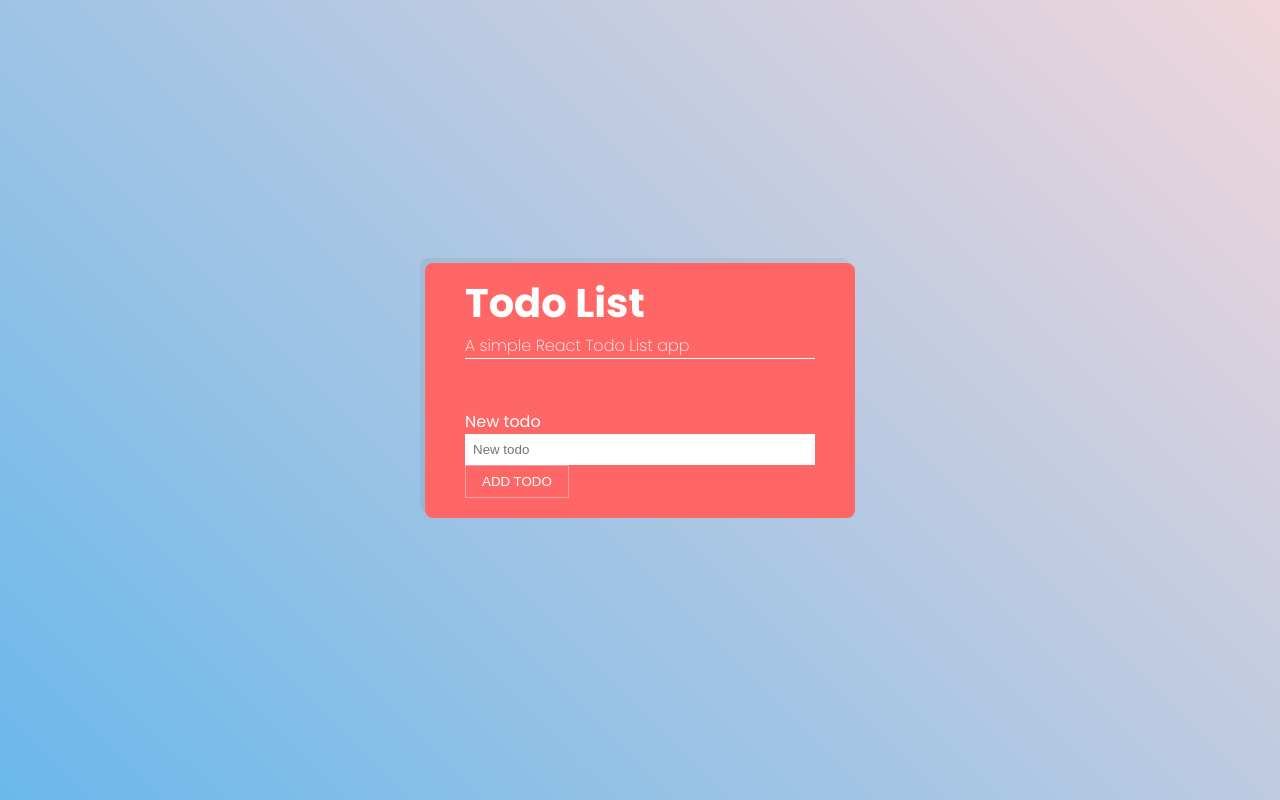
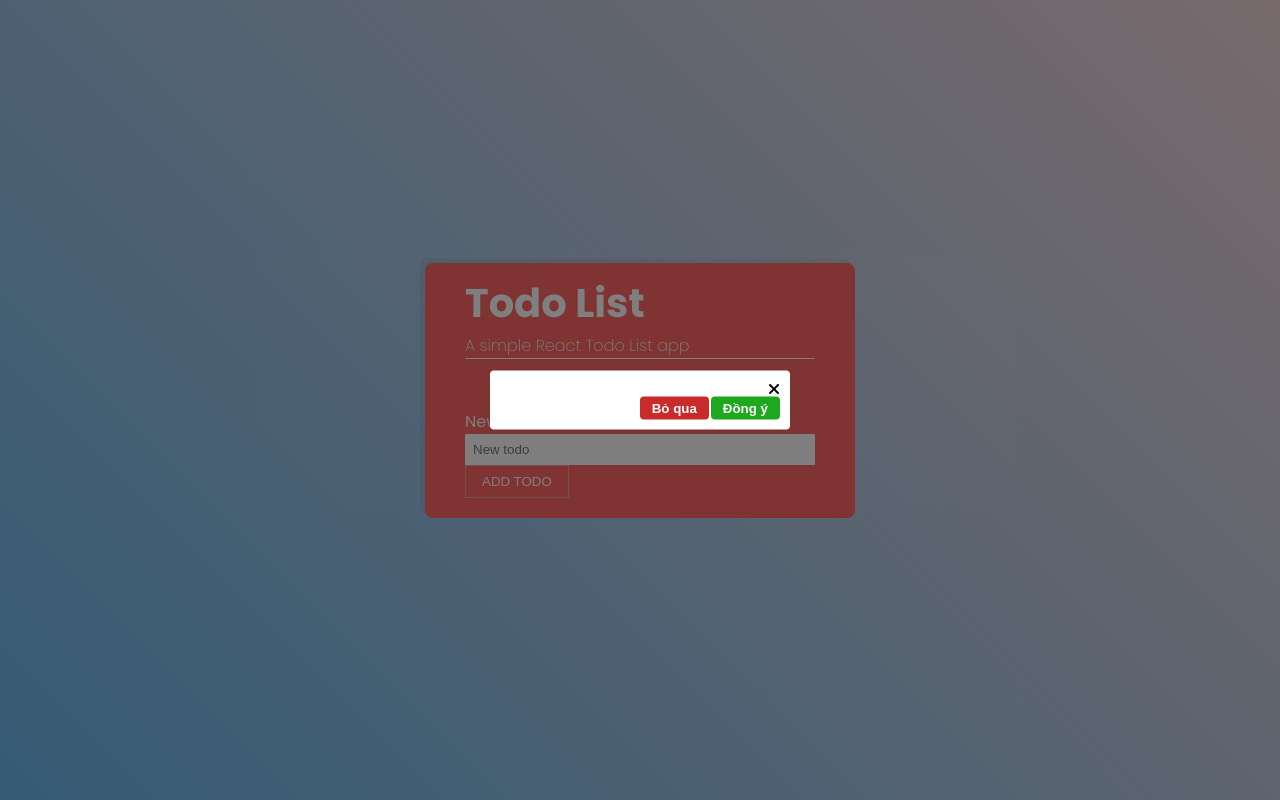
Before and after one commit to nguyenbinhduong108/Learn_React, a React (Vite) app: page / in a window 1280 px wide. Built offline with nearby package versions, Linux system fonts and the light colour scheme.

Commit message:
use scss

```diff
--- a/package.json
+++ b/package.json
@@ -22,6 +22,7 @@
     "eslint": "^8.56.0",
     "eslint-plugin-react-hooks": "^4.6.0",
     "eslint-plugin-react-refresh": "^0.4.5",
+    "sass": "^1.72.0",
     "typescript": "^5.2.2",
     "vite": "^5.1.4"
   }
--- a/src/components/Button.tsx
+++ b/src/components/Button.tsx
@@ -6,7 +6,7 @@ export default function Button({
   onClick = () => {},
 }: {
   children: React.ReactNode;
-  onClick: () => void;
+  onClick?: () => void;
 }) {
   return (
     <button onClick={onClick} className={style.btn}>
--- a/src/components/Todo.tsx
+++ b/src/components/Todo.tsx
@@ -5,6 +5,7 @@ import Button from "./Button";
 import Input from "./Input";
 import Item from "./Item";
 import Header from "./Header";
+import Dialog from "./dialog/dialog";
 
 interface TodoType {
   id: number;
@@ -95,6 +96,8 @@ export default function Todo() {
         </Input>
         <Button onClick={handleClickAdd}>Add todo</Button>
       </div>
+
+      <Dialog />
     </div>
   );
 }
--- /dev/null
+++ b/src/components/dialog/dialog.scss
@@ -0,0 +1,22 @@
+.container {
+  position: fixed;
+  background-color: rgba(0, 0, 0, 0.5);
+  inset: 0;
+
+  .dialog {
+    position: absolute;
+    top: 50%;
+    left: 50%;
+    transform: translate(-50%, -50%);
+    background-color: #fff;
+    padding: 10px;
+    border-radius: 4px;
+    min-width: 300px;
+
+    &-header,
+    &-footer {
+      display: flex;
+      justify-content: end;
+    }
+  }
+}
--- /dev/null
+++ b/src/components/dialog/dialog.tsx
@@ -0,0 +1,19 @@
+import NewButton from "../newbutton/newbutton";
+import "./dialog.scss";
+
+export default function Dialog() {
+  return (
+    <div className="container">
+      <div className="dialog">
+        <div className="dialog-header">
+          <i className="fa-solid fa-xmark"></i>
+        </div>
+        <div className="dialog-content"></div>
+        <div className="dialog-footer">
+          <NewButton type="error">Bỏ qua</NewButton>
+          <NewButton>Đồng ý</NewButton>
+        </div>
+      </div>
+    </div>
+  );
+}
--- /dev/null
+++ b/src/components/newbutton/newbutton.scss
@@ -0,0 +1,36 @@
+$color-primary: rgb(29, 168, 29);
+$color-error: rgb(201, 42, 42);
+
+.btn-primary {
+  min-width: 50px;
+  padding: 4px 12px;
+  background-color: $color-primary;
+  border: unset;
+  outline: unset;
+  border-radius: 4px;
+  color: #fff;
+  font-weight: 700;
+  cursor: pointer;
+  margin-left: 2px;
+
+  &:hover {
+    background-color: darken($color-primary, 10%);
+  }
+}
+
+.btn-error {
+  min-width: 50px;
+  padding: 4px 12px;
+  background-color: $color-error;
+  border: unset;
+  outline: unset;
+  border-radius: 4px;
+  color: #fff;
+  font-weight: 700;
+  cursor: pointer;
+  margin-left: 2px;
+
+  &:hover {
+    background-color: darken($color-error, 10%);
+  }
+}
--- /dev/null
+++ b/src/components/newbutton/newbutton.tsx
@@ -0,0 +1,23 @@
+import { ReactNode } from "react";
+import "./newbutton.scss";
+
+export default function NewButton({
+  children,
+  type = "primary",
+}: {
+  children: ReactNode;
+  type?: "primary" | "error";
+}) {
+  function handleType() {
+    switch (type) {
+      case "primary":
+        return "btn-primary";
+      case "error":
+        return "btn-error";
+      default:
+        return "btn-primary";
+    }
+  }
+
+  return <button className={handleType()}>{children}</button>;
+}
```
Also changed, not shown: 1 other file (tests, documents, lock files or other folders).
